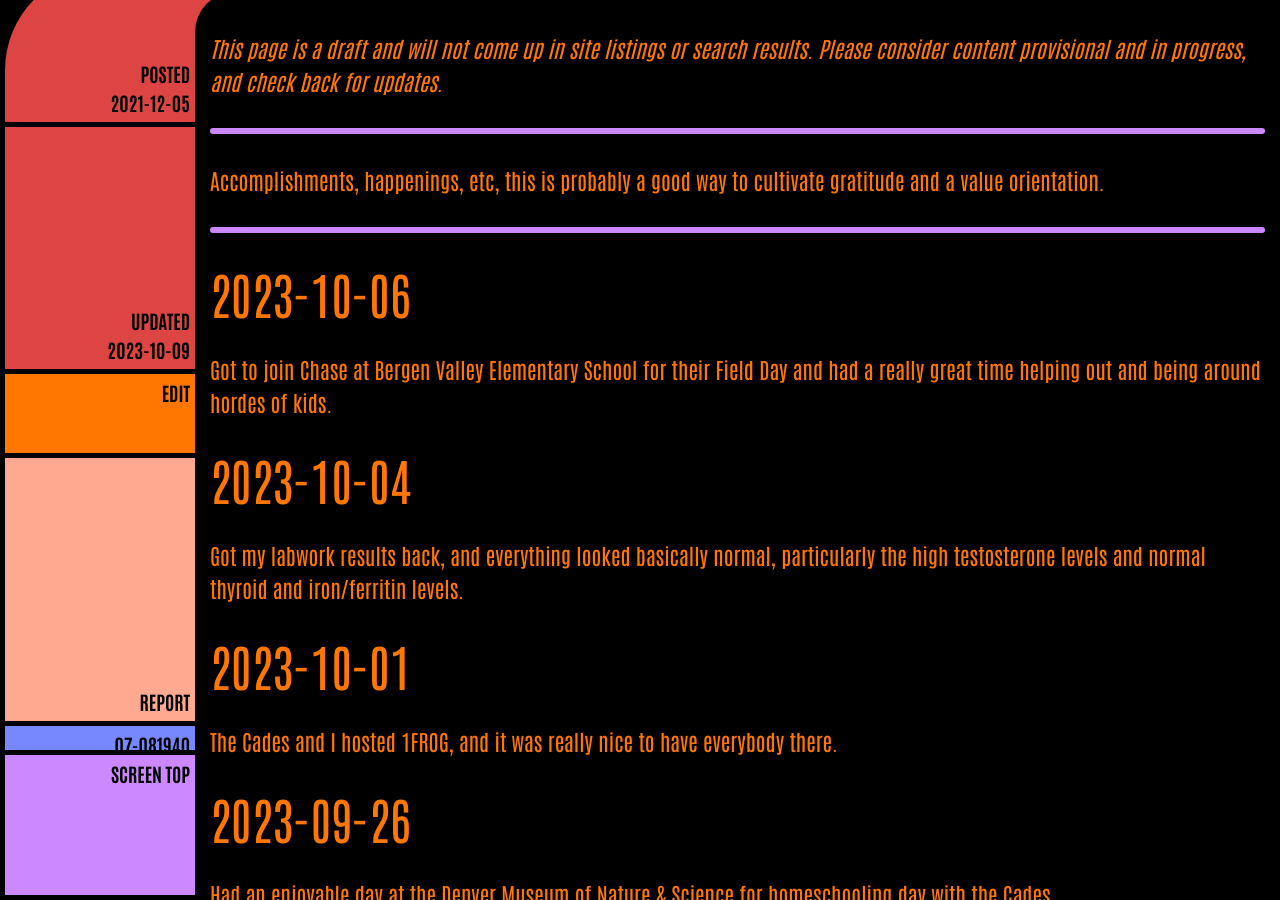
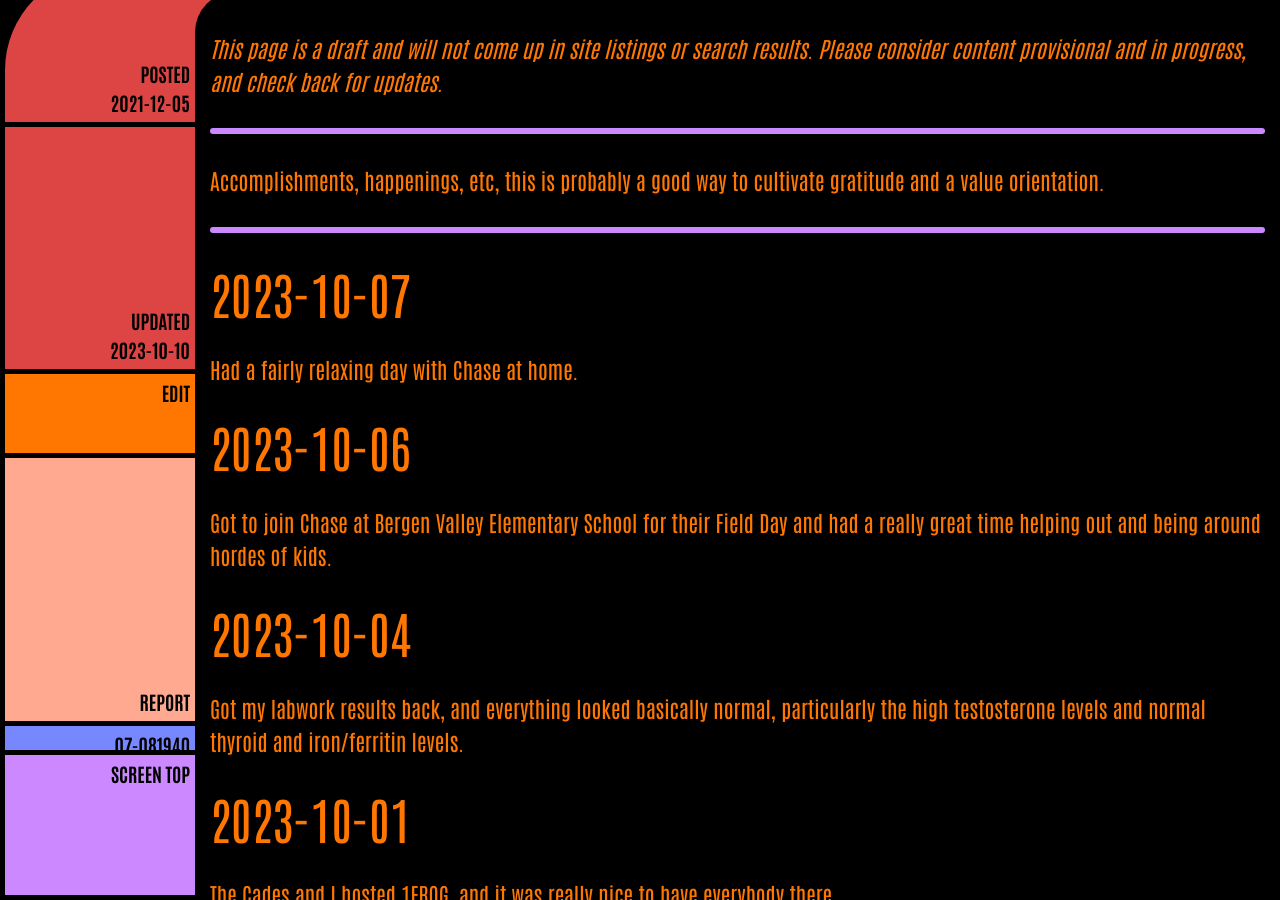
Before and after one commit to ArthurZey/arthurzey.github.io, a Jekyll site: the page built from _pages/one-good-thing.md, in a window 1280 px wide and 900 px high, scrolled down 333 px. Built offline with Jekyll 4.4.1, drawn with Linux system fonts in a browser that asks for light colours.

Commit message:
added 2023-10-07

```diff
--- a/_pages/one-good-thing.md
+++ b/_pages/one-good-thing.md
@@ -2,12 +2,15 @@
 title: One Good Thing
 description: "Accomplishments, happenings, etc, this is probably a good way to cultivate gratitude and a value orientation."
 date: "2021-12-05"
-last_modified_at: "2023-10-09T13:20:24+00:00"
+last_modified_at: "2023-10-10T11:57:17+00:00"
 tags:
   - happenings
   - draft
 sitemap: false
 ---
+
+## 2023-10-07
+Had a fairly relaxing day with Chase at home.
 
 ## 2023-10-06
 Got to join Chase at Bergen Valley Elementary School for their Field Day and had a really great time helping out and being around hordes of kids.
```
